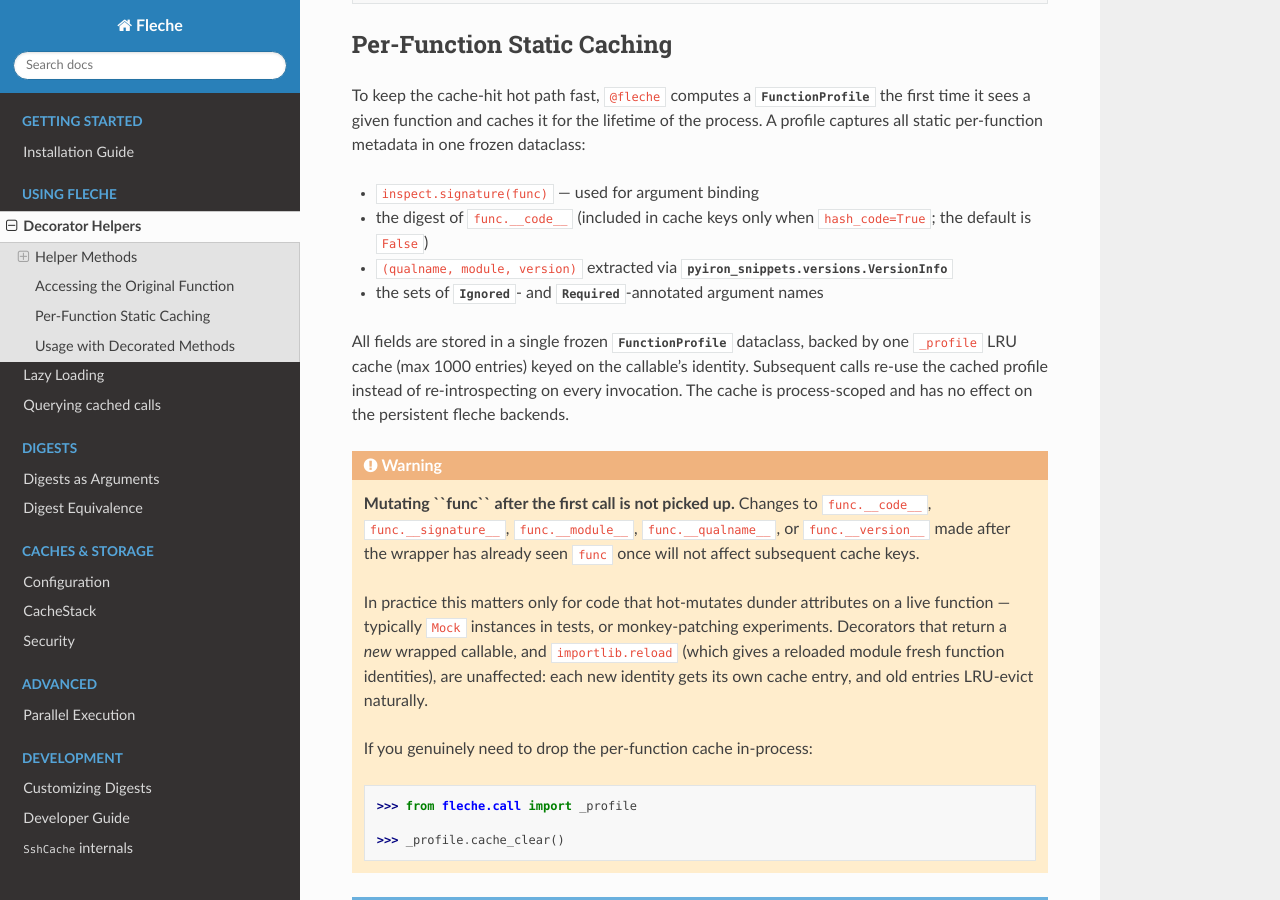
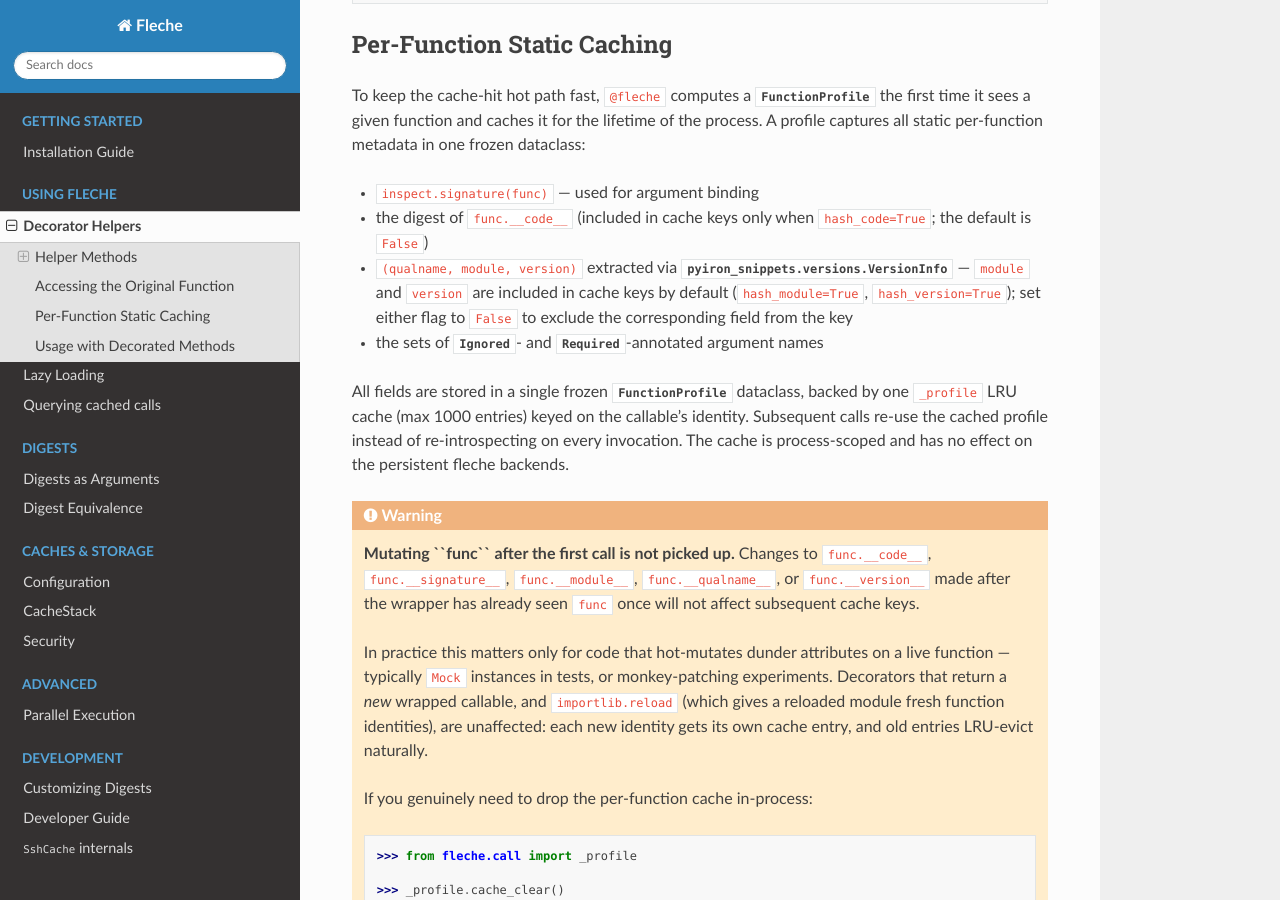
Before and after one commit to pmrv/fleche, a Sphinx documentation site: the page built from docs/usage/helpers.rst, in a window 1280 px wide and 900 px high, scrolled down 1997 px. Built offline with Sphinx 7.4.7 and the Read the Docs theme 3.1.0, drawn with Linux system fonts in a browser that asks for light colours; pages that are not in the unit, such as notebooks, are missing from menus.

```diff
--- a/docs/usage/helpers.rst
+++ b/docs/usage/helpers.rst
@@ -95,7 +95,10 @@ per-function metadata in one frozen dataclass:
 - ``inspect.signature(func)`` — used for argument binding
 - the digest of ``func.__code__`` (included in cache keys only when ``hash_code=True``; the default is ``False``)
 - ``(qualname, module, version)`` extracted via
-  :class:`pyiron_snippets.versions.VersionInfo`
+  :class:`pyiron_snippets.versions.VersionInfo` — ``module`` and ``version``
+  are included in cache keys by default (``hash_module=True``,
+  ``hash_version=True``); set either flag to ``False`` to exclude the
+  corresponding field from the key
 - the sets of :class:`~fleche.call.Ignored`- and
   :class:`~fleche.call.Required`-annotated argument names
 
```
